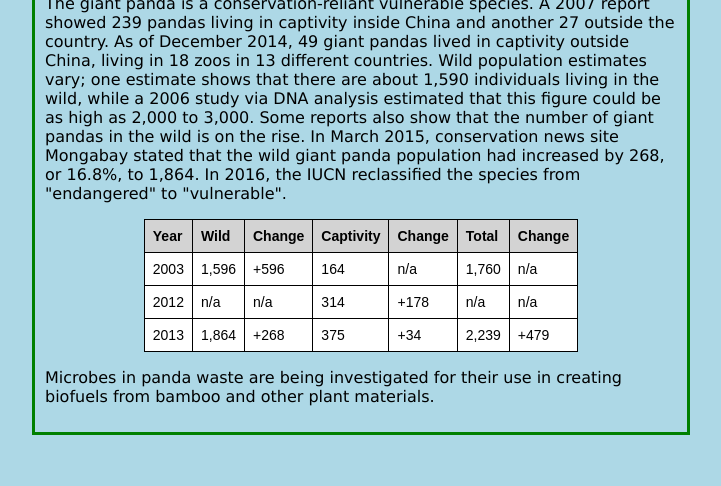
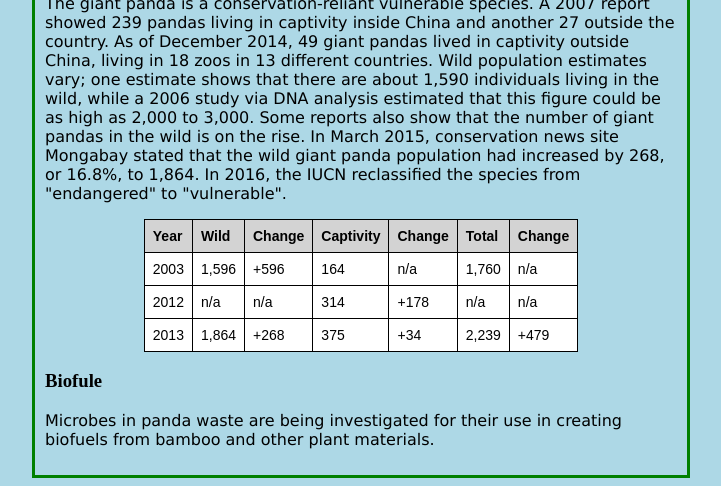
Before and after one commit to martin-lindvall/PandaWeb, a plain HTML site: page index.html in a window 1280 px wide. Shown: the part 991-1477 px from the top of the page, without its empty margins (279-1000 px from the left). Before the commit the page ends 1434 px from the top, so only its background shows below. Drawn offline with Linux system fonts and the light colour scheme.

Commit message:
Added subheading

```diff
--- a/index.html
+++ b/index.html
@@ -72,6 +72,7 @@
             </tr>
         </table>
 
+        <h3>Biofule</h3>
         <p>Microbes in panda waste are being investigated for their use in creating biofuels
             from bamboo and other plant materials.</p>
 
--- a/mycssfile.css
+++ b/mycssfile.css
@@ -10,6 +10,11 @@ h1 {
     width: 75%;
     font-size: 40px;
     font-family: arial;
+}
+
+h3{
+    text-align: left;
+    margin-bottom: 1 px;
 }
 
 h4{
```
